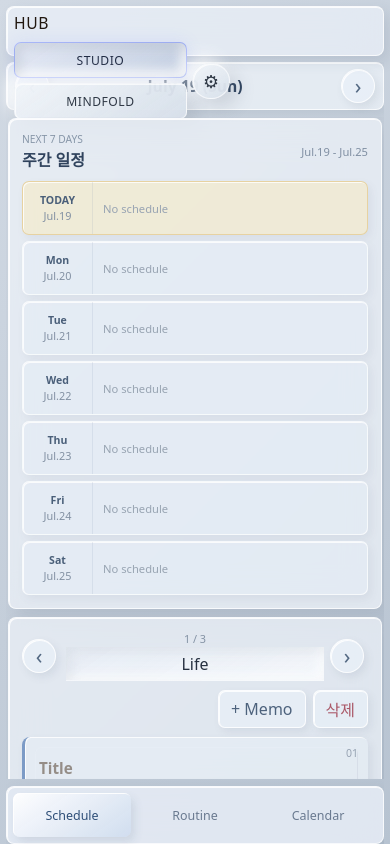
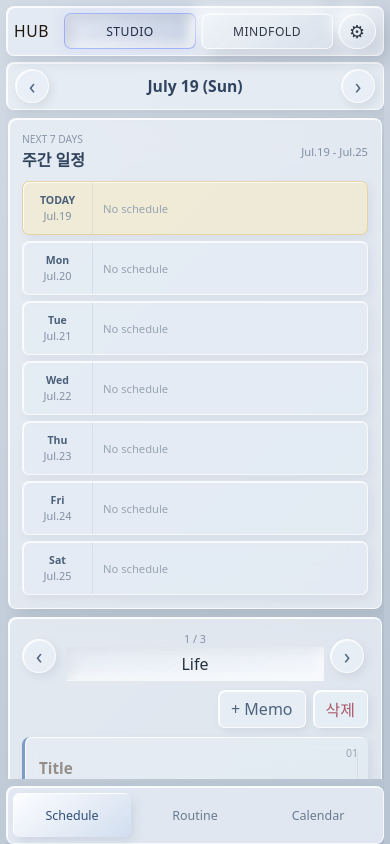
Before and after one commit to Link-Code-ASH/dash-board, a React (Vite) app: page / in a window 390 px wide. Built offline with nearby package versions, Linux system fonts and the light colour scheme; a web font is replaced by a local one.

Commit message:
Keep mobile Hub navigation on one horizontal row

```diff
--- a/src/responsive.css
+++ b/src/responsive.css
@@ -352,7 +352,17 @@ body:has(.effective-display-mobile) #root {
   backdrop-filter: blur(18px);
 }
 
+html body #root .app-shell.effective-display-mobile .hub-bar {
+  display: flex !important;
+  flex-direction: row !important;
+  flex-wrap: nowrap !important;
+  align-items: center !important;
+  justify-content: space-between !important;
+}
+
 .effective-display-mobile .hub-brand {
+  display: grid !important;
+  flex: 0 0 auto !important;
   min-width: 42px;
 }
 
@@ -370,11 +380,29 @@ body:has(.effective-display-mobile) #root {
   gap: 5px !important;
 }
 
+html body #root .app-shell.effective-display-mobile .hub-actions {
+  display: flex !important;
+  flex: 1 1 auto !important;
+  flex-wrap: nowrap !important;
+  align-items: center !important;
+  justify-content: flex-end !important;
+}
+
+html body #root .app-shell.effective-display-mobile .hub-nav {
+  display: flex !important;
+  flex: 1 1 auto !important;
+  flex-wrap: nowrap !important;
+  align-items: center !important;
+  justify-content: flex-end !important;
+}
+
 .effective-display-mobile .hub-nav-button {
+  flex: 1 1 0 !important;
   min-width: 0 !important;
   min-height: 36px !important;
-  padding: 0 12px !important;
+  padding: 0 8px !important;
   font-size: 0.76rem !important;
+  white-space: nowrap !important;
 }
 
 .effective-display-mobile .hub-vault-button {
@@ -1461,7 +1489,8 @@ html body #root .app-shell.effective-display-mobile .mobile-today-plan .weekly-p
   }
 
   .effective-display-mobile .hub-nav-button {
-    padding-inline: 8px !important;
+    padding-inline: 6px !important;
+    font-size: 0.7rem !important;
   }
 
   .mobile-score-main {
```
